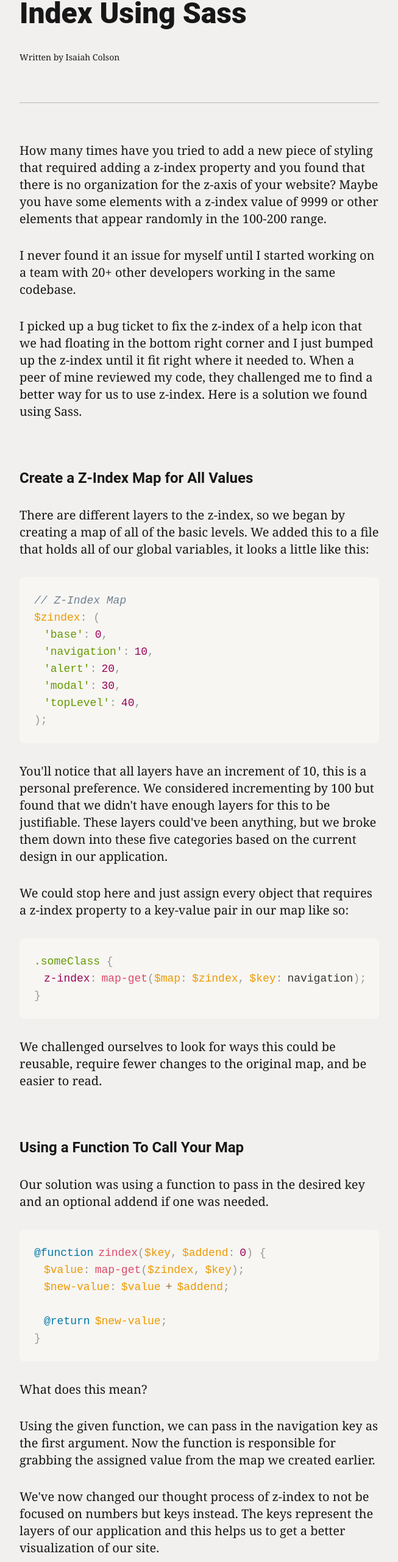
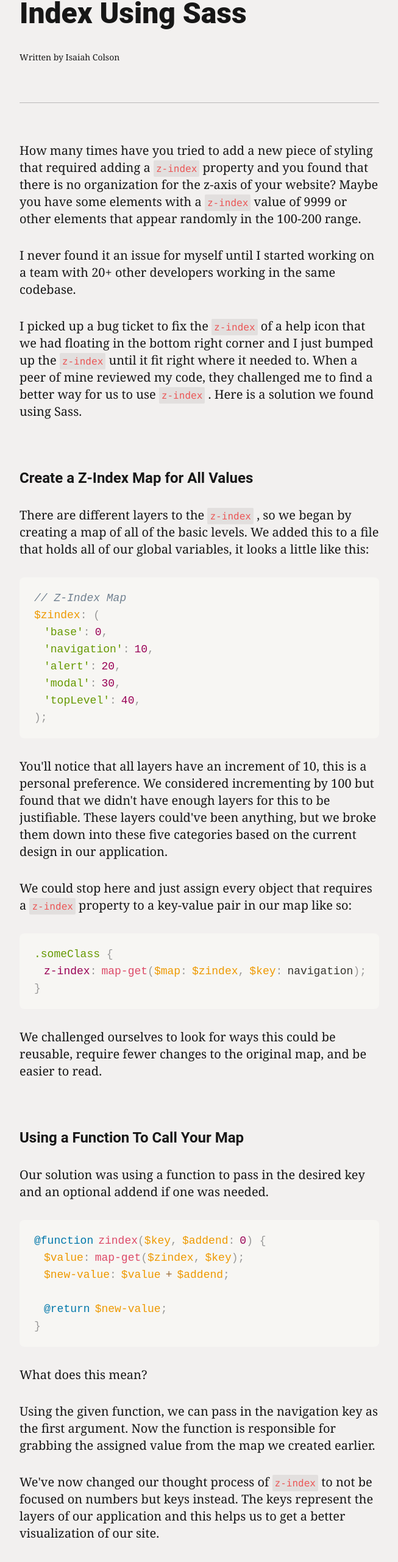
Before and after one commit to isaiahcolson/colson-site, a React app: page /articles/001 in a window 1280 px wide. Shown: the part 212-2774 px from the top of the page at 61% size, without its empty margins (313-966 px from the left). Built offline with nearby package versions, Linux system fonts and the light colour scheme; no server answers.

Commit message:
add styling for inline code

```diff
--- a/src/pages/Article.tsx
+++ b/src/pages/Article.tsx
@@ -14,10 +14,17 @@ function Article() {
       <div className="pb-8 md:pb-12">
         <p className="font-serif text-lg pb-8 md:text-xl">
           How many times have you tried to add a new piece of styling that
-          required adding a z-index property and you found that there is no
-          organization for the z-axis of your website? Maybe you have some
-          elements with a z-index value of 9999 or other elements that appear
-          randomly in the 100-200 range.
+          required adding a{" "}
+          <kbd className="rounded-sm text-code-inline bg-[#878378]/[0.15] p-1 text-sm md:text-base">
+            z-index
+          </kbd>{" "}
+          property and you found that there is no organization for the z-axis of
+          your website? Maybe you have some elements with a{" "}
+          <kbd className="rounded-sm text-code-inline bg-[#878378]/[0.15] p-1 text-sm md:text-base">
+            z-index
+          </kbd>{" "}
+          value of 9999 or other elements that appear randomly in the 100-200
+          range.
         </p>
 
         <p className="font-serif text-lg pb-8 md:text-xl">
@@ -26,11 +33,21 @@ function Article() {
         </p>
 
         <p className="font-serif text-lg pb-8 md:text-xl">
-          I picked up a bug ticket to fix the z-index of a help icon that we had
-          floating in the bottom right corner and I just bumped up the z-index
+          I picked up a bug ticket to fix the{" "}
+          <kbd className="rounded-sm text-code-inline bg-[#878378]/[0.15] p-1 text-sm md:text-base">
+            z-index
+          </kbd>{" "}
+          of a help icon that we had floating in the bottom right corner and I
+          just bumped up the{" "}
+          <kbd className="rounded-sm text-code-inline bg-[#878378]/[0.15] p-1 text-sm md:text-base">
+            z-index
+          </kbd>{" "}
           until it fit right where it needed to. When a peer of mine reviewed my
-          code, they challenged me to find a better way for us to use z-index.
-          Here is a solution we found using Sass.
+          code, they challenged me to find a better way for us to use{" "}
+          <kbd className="rounded-sm text-code-inline bg-[#878378]/[0.15] p-1 text-sm md:text-base">
+            z-index
+          </kbd>{" "}
+          . Here is a solution we found using Sass.
         </p>
       </div>
 
@@ -38,12 +55,16 @@ function Article() {
         <h2 className="pb-6 md:pb-8">Create a Z-Index Map for All Values</h2>
 
         <p className="font-serif text-lg pb-8 md:text-xl">
-          There are different layers to the z-index, so we began by creating a
-          map of all of the basic levels. We added this to a file that holds all
-          of our global variables, it looks a little like this:
+          There are different layers to the{" "}
+          <kbd className="rounded-sm text-code-inline bg-[#878378]/[0.15] p-1 text-sm md:text-base">
+            z-index
+          </kbd>{" "}
+          , so we began by creating a map of all of the basic levels. We added
+          this to a file that holds all of our global variables, it looks a
+          little like this:
         </p>
 
-        <code className="text-lg p-6 mb-8 md:mb-8 rounded-lg bg-[#f7f6f3] block">
+        <code className="py-4 px-5 md:py-5 md:px-6 mb-8 md:mb-8 rounded-lg bg-[#f7f6f3] block text-base md:text-lg">
           <div className="text-code-comment italic">// Z-Index Map</div>
 
           <div>
@@ -107,11 +128,14 @@ function Article() {
         </p>
 
         <p className="font-serif text-lg pb-8 md:text-xl">
-          We could stop here and just assign every object that requires a
-          z-index property to a key-value pair in our map like so:
+          We could stop here and just assign every object that requires a{" "}
+          <kbd className="rounded-sm text-code-inline bg-[#878378]/[0.15] p-1 text-sm md:text-base">
+            z-index
+          </kbd>{" "}
+          property to a key-value pair in our map like so:
         </p>
 
-        <code className="text-lg p-6 mb-8 md:mb-8 rounded-lg bg-[#f7f6f3] block">
+        <code className="py-4 px-5 md:py-5 md:px-6 mb-8 md:mb-8 rounded-lg bg-[#f7f6f3] block text-base md:text-lg">
           <div>
             <span className="text-code-string">.someClass</span>
             <span className="text-code-punctuation">{" {"}</span>
@@ -155,7 +179,7 @@ function Article() {
           optional addend if one was needed.
         </p>
 
-        <code className="text-lg p-6 mb-8 md:mb-8 rounded-lg bg-[#f7f6f3] block">
+        <code className="py-4 px-5 md:py-5 md:px-6 mb-8 md:mb-8 rounded-lg bg-[#f7f6f3] block text-base md:text-lg">
           <div className="flex flex-wrap">
             <span className="text-code-keyword">@function</span>
             <span className="w-2"></span>
@@ -223,20 +247,26 @@ function Article() {
         </p>
 
         <p className="font-serif text-lg pb-8 md:text-xl">
-          We've now changed our thought process of z-index to not be focused on
-          numbers but keys instead. The keys represent the layers of our
-          application and this helps us to get a better visualization of our
-          site.
+          We've now changed our thought process of{" "}
+          <kbd className="rounded-sm text-code-inline bg-[#878378]/[0.15] p-1 text-sm md:text-base">
+            z-index
+          </kbd>{" "}
+          to not be focused on numbers but keys instead. The keys represent the
+          layers of our application and this helps us to get a better
+          visualization of our site.
         </p>
 
         <p className="font-serif text-lg pb-8 md:text-xl">
-          If we use our map from earlier and pass “navigation” as the key, then
-          the returned value will be 10. If we decide that a drop-down needs to
-          go right above the navigation, we can pass in 1 as the second argument
-          and the returned value will now be 11.
+          If we use our map from earlier and pass{" "}
+          <kbd className="rounded-sm text-code-inline bg-[#878378]/[0.15] p-1 text-sm md:text-base">
+            navigation
+          </kbd>{" "}
+          as the key, then the returned value will be 10. If we decide that a
+          drop-down needs to go right above the navigation, we can pass in 1 as
+          the second argument and the returned value will now be 11.
         </p>
 
-        <code className="text-lg p-6 mb-8 md:mb-8 rounded-lg bg-[#f7f6f3] block">
+        <code className="py-4 px-5 md:py-5 md:px-6 mb-8 md:mb-8 rounded-lg bg-[#f7f6f3] block text-base md:text-lg">
           <div className="text-code-comment italic">// Navigation Bar</div>
 
           <div>
@@ -290,7 +320,7 @@ function Article() {
           navigation bar.
         </p>
 
-        <code className="text-lg p-6 mb-8 md:mb-8 rounded-lg bg-[#f7f6f3] block">
+        <code className="py-4 px-5 md:py-5 md:px-6 mb-8 md:mb-8 rounded-lg bg-[#f7f6f3] block text-base md:text-lg">
           <div className="text-code-comment italic">// Original Value</div>
 
           <div>
@@ -377,7 +407,7 @@ function Article() {
           the returned value will now be 9.
         </p>
 
-        <code className="text-lg p-6 mb-8 md:mb-8 rounded-lg bg-[#f7f6f3] block">
+        <code className="py-4 px-5 md:py-5 md:px-6 mb-8 md:mb-8 rounded-lg bg-[#f7f6f3] block text-base md:text-lg">
           <div className="text-code-comment italic">// Navigation Bar</div>
 
           <div>
@@ -443,7 +473,7 @@ function Article() {
           along the z-axis.
         </p>
 
-        <code className="text-lg p-6 mb-8 md:mb-8 rounded-lg bg-[#f7f6f3] block">
+        <code className="py-4 px-5 md:py-5 md:px-6 mb-8 md:mb-8 rounded-lg bg-[#f7f6f3] block text-base md:text-lg">
           <div className="text-code-comment italic">
             // Z-Index Map Original
           </div>
@@ -571,9 +601,13 @@ function Article() {
 
         <p className="font-serif text-lg pb-8 md:text-xl">
           We've not only easily added a new value with a one-line change, but
-          we've also updated every other z-index property that appears higher
-          than the newly added key-value pair. All areas that use this map,
-          directly or through the function, will now automatically be updated.
+          we've also updated every other{" "}
+          <kbd className="rounded-sm text-code-inline bg-[#878378]/[0.15] p-1 text-sm md:text-base">
+            z-index
+          </kbd>{" "}
+          property that appears higher than the newly added key-value pair. All
+          areas that use this map, directly or through the function, will now
+          automatically be updated.
         </p>
       </div>
     </div>
--- a/tailwind.config.js
+++ b/tailwind.config.js
@@ -9,6 +9,7 @@ module.exports = {
       code: {
         comment: "#708090",
         function: "#DD4A68",
+        inline: "#EB5757",
         keyword: "#0077AA",
         number: "#990055",
         operator: "#9A6E3A",
```
